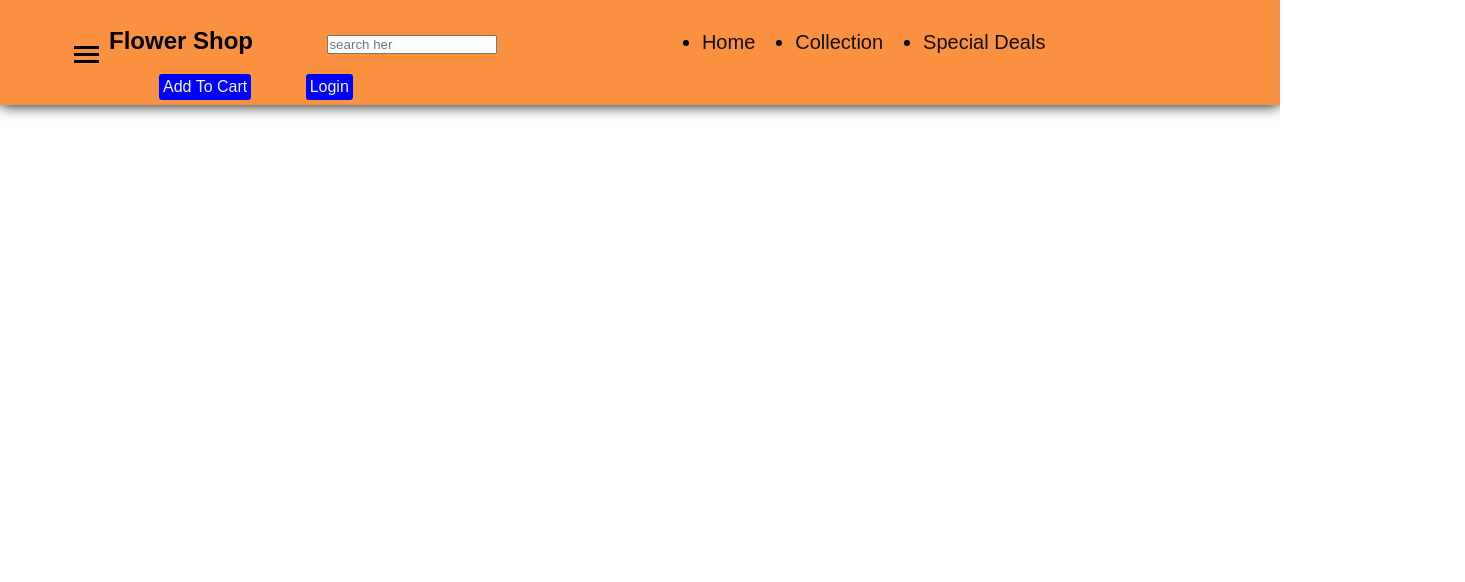
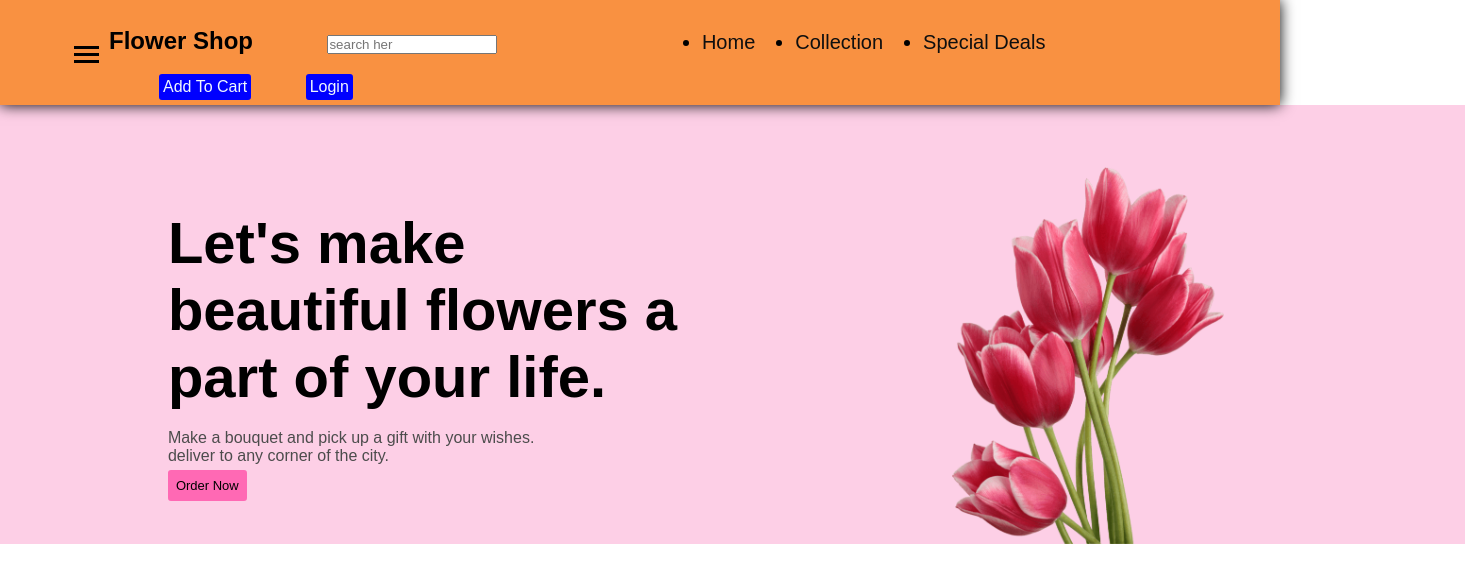
Before and after one commit to shafik6t9/MY-FLOWER-SHOP, a plain HTML site: page index.html in a window 1280 px wide. Shown: the whole page, 1465 px wide, since content can reach past the window. Drawn offline with Linux system fonts and the light colour scheme.

Commit message:
added banner

```diff
--- a/index.html
+++ b/index.html
@@ -31,6 +31,20 @@
         </nav>
     </header>
     <!-- heder section ends -->
+    <!-- banner section starts -->
+    <section class="banner">
+            <div class="content">
+                <main class="main">
+                <h3 class="heading">Let's make beautiful flowers a part of your life.</h3>
+                <p class="paragraph">Make a bouquet and pick up a gift with your wishes. deliver to any corner of the city.</p>
+                <button class="button">Order Now</button>
+                </main>
+            </div>
+            <div class="content">
+                <img class="img" src="images/pngwing 10.png" alt="">
+            </div>
+    </section>
+    <!-- banner section ends -->
 
 </body>
 </html>
--- a/styles/styles.css
+++ b/styles/styles.css
@@ -65,6 +65,65 @@
     /* margin: 5px; */
     margin-left: 50px;
     /* padding-left: 30px; */
+}
 
+    /* header close */
+
+    /* banner */
+.content{
+    padding: 0 6%;
+    display: flex;
+    flex-direction: column;
+    justify-content: center;
+    align-items: flex-start;
+    height: 500px;
 
 }
+
+.banner{
+    background-color: rgb(253, 207, 230);
+    /* margin-bottom: 1500px; */
+    /* height: fit-content; */
+    /* border: 5px solid rgb(253, 207, 230);; */
+    height: 439px;
+    width: 1465px;
+}
+
+.heading{
+    font-size: 58px;
+    font-family: ;
+    display: block;
+    width: 550px;
+    height: 110px;
+    color: black;
+    margin-left: 80px;
+}
+.paragraph{
+    font-size: medium;
+    /* height: 600px; */
+    width: 400px;
+    margin-top: 110px;
+    margin-left: 80px;
+    color: rgb(76, 76, 76);
+}
+
+.button{
+    background-color:hotpink;
+    font-size: small;
+    border: 8px solid hotpink;
+    border-radius: 3px;
+    margin-top: 5px;
+    margin-left: 80px;
+}
+
+.img{
+    font-size: smaller;
+    height: 400px;
+    width: 300px;
+    margin-left: 850px;
+    margin-bottom: 1000px;
+    display: block;
+
+}
+
+    /* banner close */
```
Also changed, not shown: images/Flower 01.png (added), images/Group 57.png (added), images/Group 58.png (added), images/Group 59.png (added), images/Rectangle 4.png (added), images/Rectangle 5.png (added), images/Rectangle 6.png (added), images/Rectangle 9.png (added), images/pngwing 10.png (added), images/pngwing 5.png (added), images/pngwing 6.png (added), images/pngwing 7.png (added), images/pngwing 8.png (added).
